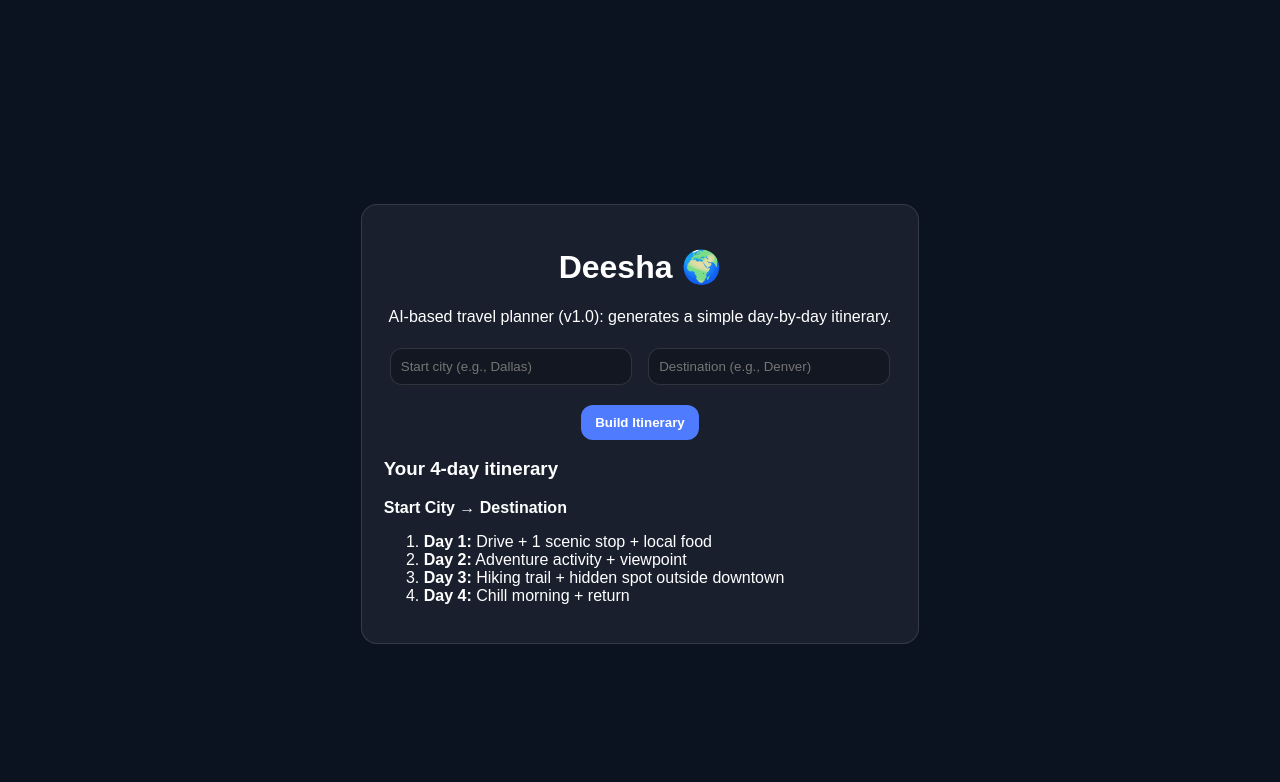
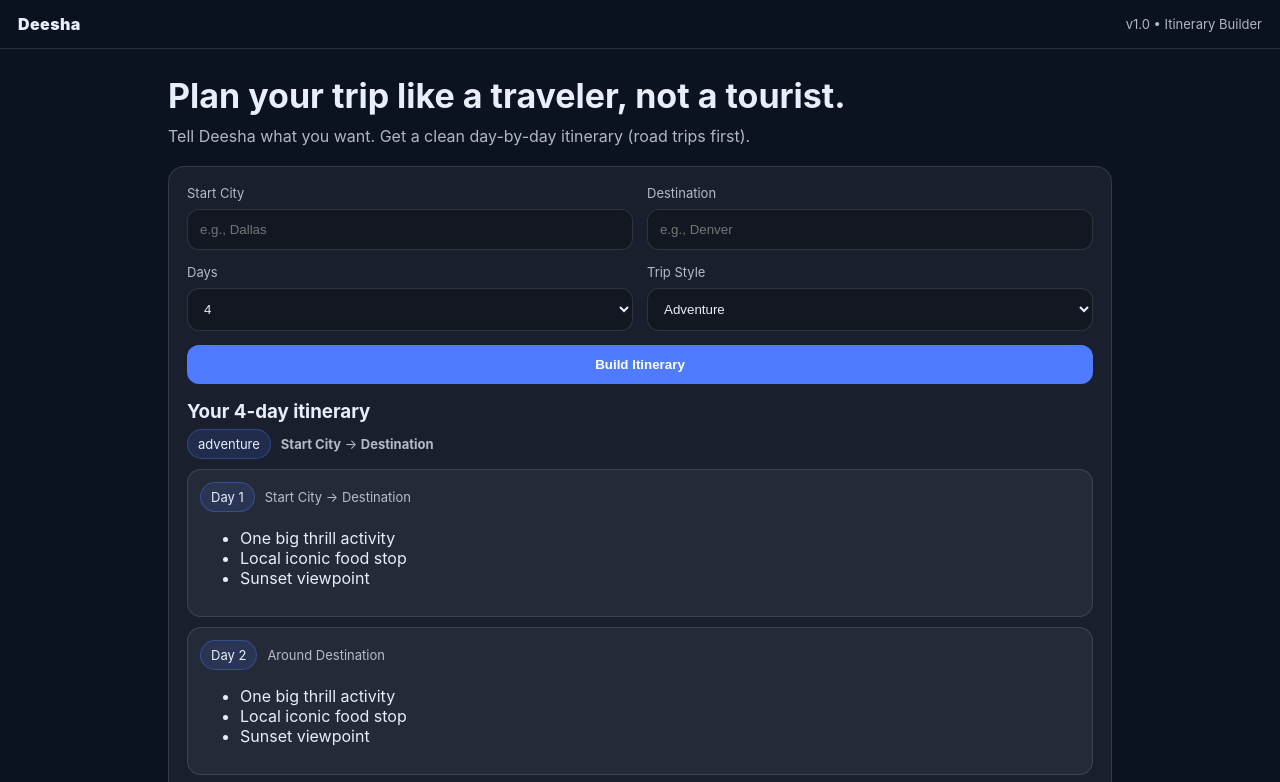
Before and after one commit to SaiSamardh7/Deesha, a plain HTML site: page index.html in a window 1280 px wide. Both pictures are taken after a click on the button "Build Itinerary". Shown: the top 782 px of the page. Drawn offline with Linux system fonts and the light colour scheme.

Commit message:
Enhance HTML layout and styling for Deesha
Refactor HTML structure and styles for improved layout and readability.

```diff
--- a/index.html
+++ b/index.html
@@ -1,45 +1,124 @@
 <!DOCTYPE html>
 <html lang="en">
 <head>
-  <meta charset="UTF-8" />
-  <meta name="viewport" content="width=device-width, initial-scale=1.0" />
+  <meta charset="UTF-8"/>
+  <meta name="viewport" content="width=device-width, initial-scale=1.0"/>
   <title>Deesha — Trip Itinerary Builder</title>
   <style>
-    body{margin:0;font-family:Arial;background:#0b1220;color:#fff;display:grid;place-items:center;height:100vh;text-align:center;padding:24px}
-    .card{max-width:700px;background:rgba(255,255,255,.06);border:1px solid rgba(255,255,255,.12);border-radius:16px;padding:22px}
-    button{margin-top:14px;padding:10px 14px;border-radius:12px;border:0;background:#4f7cff;color:#fff;font-weight:700;cursor:pointer}
-    input{padding:10px;border-radius:12px;border:1px solid rgba(255,255,255,.12);background:rgba(0,0,0,.25);color:#fff;margin:6px;width:220px}
+    :root{--bg:#0b1220;--card:rgba(255,255,255,.06);--border:rgba(255,255,255,.12);--text:#e9eefc;--muted:rgba(233,238,252,.75);--brand:#4f7cff}
+    *{box-sizing:border-box}
+    body{margin:0;font-family:-apple-system,BlinkMacSystemFont,"Segoe UI",Roboto,Arial;background:var(--bg);color:var(--text)}
+    .nav{position:sticky;top:0;background:rgba(11,18,32,.85);backdrop-filter:blur(10px);border-bottom:1px solid var(--border);padding:14px 18px;display:flex;justify-content:space-between;align-items:center}
+    .brand{font-weight:900;letter-spacing:.4px}
+    .tag{font-size:13px;color:var(--muted)}
+    .wrap{max-width:980px;margin:0 auto;padding:26px 18px 60px}
+    .hero h1{margin:0 0 10px;font-size:34px}
+    .hero p{margin:0 0 20px;color:var(--muted)}
+    .grid{display:grid;grid-template-columns:repeat(2,minmax(0,1fr));gap:14px}
+    .card{background:var(--card);border:1px solid var(--border);border-radius:16px;padding:18px}
+    label{display:grid;gap:8px;font-size:13px;color:var(--muted)}
+    input,select{padding:12px;border-radius:12px;border:1px solid var(--border);background:rgba(0,0,0,.25);color:var(--text);outline:none}
+    button{width:100%;margin-top:14px;padding:12px;border-radius:12px;border:0;background:var(--brand);color:white;font-weight:800;cursor:pointer}
+    button:hover{opacity:.92}
+    .out{margin-top:16px}
+    .day{margin:10px 0;padding:12px;border-radius:14px;background:rgba(255,255,255,.05);border:1px solid var(--border)}
+    .row{display:flex;gap:10px;flex-wrap:wrap;align-items:center;color:var(--muted);font-size:13px}
+    .pill{padding:6px 10px;border-radius:999px;background:rgba(79,124,255,.15);border:1px solid rgba(79,124,255,.35);color:var(--text)}
+    .footer{border-top:1px solid var(--border);padding:16px;text-align:center;color:var(--muted);font-size:13px}
+    @media(max-width:720px){.grid{grid-template-columns:1fr}.hero h1{font-size:28px}}
   </style>
 </head>
 <body>
-  <div class="card">
-    <h1>Deesha 🌍</h1>
-    <p>AI-based travel planner (v1.0): generates a simple day-by-day itinerary.</p>
+  <header class="nav">
+    <div class="brand">Deesha</div>
+    <div class="tag">v1.0 • Itinerary Builder</div>
+  </header>
 
-    <div>
-      <input id="from" placeholder="Start city (e.g., Dallas)" />
-      <input id="to" placeholder="Destination (e.g., Denver)" />
-    </div>
-    <button onclick="build()">Build Itinerary</button>
+  <main class="wrap">
+    <section class="hero">
+      <h1>Plan your trip like a traveler, not a tourist.</h1>
+      <p>Tell Deesha what you want. Get a clean day-by-day itinerary (road trips first).</p>
+    </section>
 
-    <div id="out" style="margin-top:16px;text-align:left;"></div>
-  </div>
+    <section class="card">
+      <div class="grid">
+        <label>
+          Start City
+          <input id="start" placeholder="e.g., Dallas" />
+        </label>
+        <label>
+          Destination
+          <input id="dest" placeholder="e.g., Denver" />
+        </label>
+        <label>
+          Days
+          <select id="days">
+            <option value="2">2</option>
+            <option value="3">3</option>
+            <option value="4" selected>4</option>
+            <option value="5">5</option>
+          </select>
+        </label>
+        <label>
+          Trip Style
+          <select id="style">
+            <option value="adventure" selected>Adventure</option>
+            <option value="hiking">Hiking</option>
+            <option value="scenic">Scenic</option>
+            <option value="relaxed">Relaxed</option>
+          </select>
+        </label>
+      </div>
+
+      <button id="btn">Build Itinerary</button>
+
+      <div id="out" class="out"></div>
+    </section>
+  </main>
+
+  <footer class="footer">Deesha © 2025 • Built on GitHub Pages</footer>
 
   <script>
-    function build(){
-      const from = document.getElementById('from').value || 'Start City';
-      const to = document.getElementById('to').value || 'Destination';
-      document.getElementById('out').innerHTML = `
-        <h3>Your 4-day itinerary</h3>
-        <p><b>${from}</b> → <b>${to}</b></p>
-        <ol>
-          <li><b>Day 1:</b> Drive + 1 scenic stop + local food</li>
-          <li><b>Day 2:</b> Adventure activity + viewpoint</li>
-          <li><b>Day 3:</b> Hiking trail + hidden spot outside downtown</li>
-          <li><b>Day 4:</b> Chill morning + return</li>
-        </ol>
+    const tips = {
+      adventure: ["One big thrill activity", "Local iconic food stop", "Sunset viewpoint"],
+      hiking: ["Pick a trail (2–6 miles)", "Water + early start", "Golden-hour photos"],
+      scenic: ["Scenic byway/route", "2 photo stops", "Short walk + lookout"],
+      relaxed: ["Late start brunch", "1–2 easy spots", "More rest time"]
+    };
+
+    document.getElementById("btn").addEventListener("click", () => {
+      const start = (document.getElementById("start").value || "Start City").trim();
+      const dest  = (document.getElementById("dest").value  || "Destination").trim();
+      const days  = parseInt(document.getElementById("days").value, 10);
+      const style = document.getElementById("style").value;
+
+      const plan = [];
+      for (let d = 1; d <= days; d++) {
+        const focus = tips[style];
+        plan.push(`
+          <div class="day">
+            <div class="row">
+              <span class="pill">Day ${d}</span>
+              <span>${d === 1 ? `${start} → ${dest}` : `Around ${dest}`}</span>
+            </div>
+            <ul>
+              <li>${focus[0]}</li>
+              <li>${focus[1]}</li>
+              <li>${focus[2]}</li>
+            </ul>
+          </div>
+        `);
+      }
+
+      document.getElementById("out").innerHTML = `
+        <h3 style="margin:10px 0 6px;">Your ${days}-day itinerary</h3>
+        <div class="row" style="margin-bottom:10px;">
+          <span class="pill">${style}</span>
+          <span><b>${start}</b> → <b>${dest}</b></span>
+        </div>
+        ${plan.join("")}
       `;
-    }
+    });
   </script>
 </body>
 </html>
```
